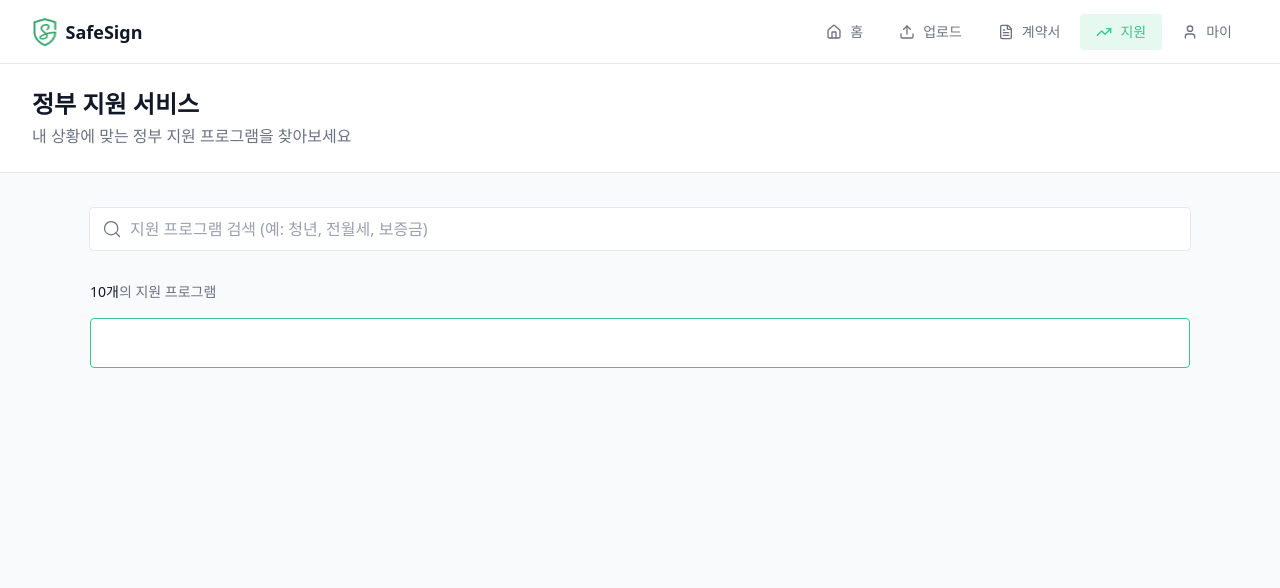
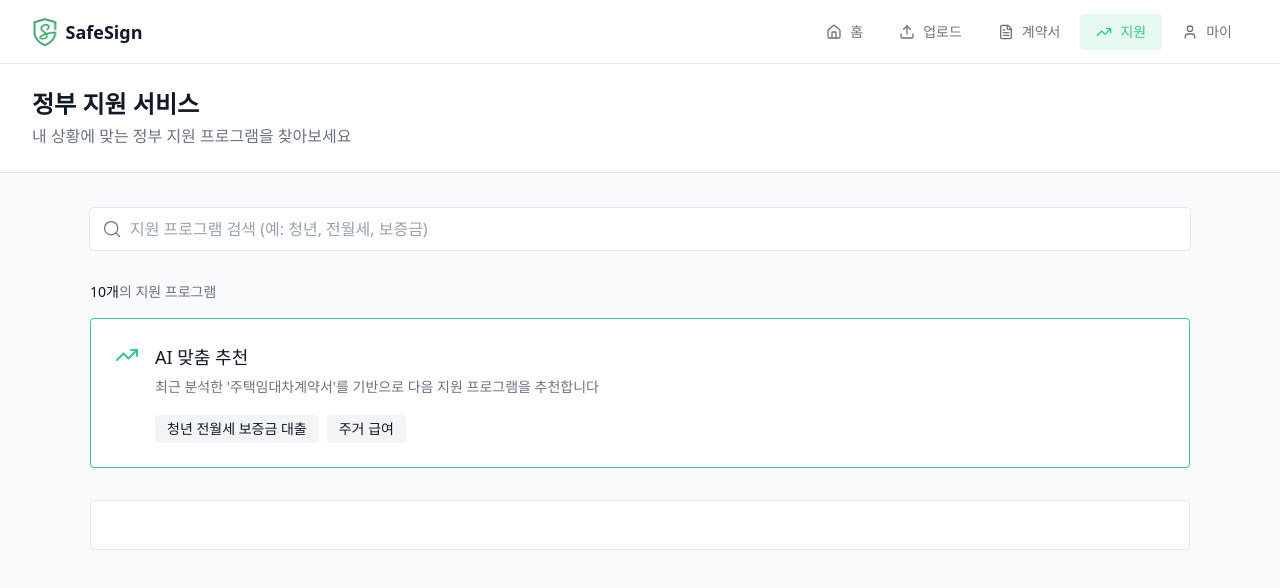
Before and after one commit to SafeSignProject/safeSign-frontend, a React (Vite) app: page /support in a window 1280 px wide. Shown: the top 588 px of the page. Built offline with nearby package versions, Linux system fonts and the light colour scheme; a web font is replaced by a local one.

Commit message:
feat: AI 맞춤 추천 UI 구현

```diff
--- a/src/components/support/SupportList.tsx
+++ b/src/components/support/SupportList.tsx
@@ -1,12 +1,7 @@
 const SupportList = () => {
   return (
     <>
-      <div className='space-y-4'>
-        <p className='text-dark-gray text-sm'>
-          <span className='text-dark font-medium'>10개</span>의 지원 프로그램
-        </p>
-        <section className='border-primary rounded-sm border bg-white p-6'></section>
-      </div>
+      <section className='border-light-gray rounded-sm border bg-white p-6'></section>
     </>
   );
 };
--- /dev/null
+++ b/src/components/support/SupportSuggestion.tsx
@@ -0,0 +1,30 @@
+import { TrendingUp } from 'lucide-react';
+import { Badge } from '../common';
+
+const SupportSuggestion = () => {
+  return (
+    <div className='space-y-4'>
+      <p className='text-dark-gray text-sm'>
+        <span className='text-dark font-medium'>10개</span>의 지원 프로그램
+      </p>
+      <section className='border-primary flex gap-4 rounded-sm border bg-white p-6'>
+        <TrendingUp size={24} className='text-primary' />
+        <div className='flex flex-col gap-1.5'>
+          <h5 className='text-dark text-lg leading-7 font-medium'>AI 맞춤 추천</h5>
+          <p className='text-dark-gray text-sm'>
+            최근 분석한 '주택임대차계약서'를 기반으로 다음 지원 프로그램을 추천합니다
+          </p>
+          <div className='mt-3 flex items-center gap-2'>
+            <Badge
+              label='청년 전월세 보증금 대출'
+              className='text-dark bg-[#F3F4F6] px-3 text-sm'
+            />
+            <Badge label='주거 급여' className='text-dark bg-[#F3F4F6] px-3 text-sm' />
+          </div>
+        </div>
+      </section>
+    </div>
+  );
+};
+
+export default SupportSuggestion;
--- /dev/null
+++ b/src/components/support/index.ts
@@ -0,0 +1,2 @@
+export { default as SupportList } from '@/components/support/SupportList';
+export { default as SupportSuggestion } from '@/components/support/SupportSuggestion';
--- /dev/null
+++ b/src/mocks/supportItem.tsx
@@ -0,0 +1,6 @@
+export const SUPPORT_ITEMS = [
+  {
+    title: '청년 전월세 보증금 대출',
+    source: '주택도시기금',
+  },
+];
--- a/src/pages/SupportPage.tsx
+++ b/src/pages/SupportPage.tsx
@@ -1,6 +1,6 @@
 import { Input } from '@/components/common';
 import CommonHeader from '@/components/header/CommonHeader';
-import SupportList from '@/components/support/SupportList';
+import { SupportSuggestion, SupportList } from '@/components/support';
 
 const SupportPage = () => {
   return (
@@ -11,6 +11,7 @@ const SupportPage = () => {
       />
       <div className='mt-52 w-275 space-y-8 max-sm:px-8'>
         <Input isSearch={true} placeholder='지원 프로그램 검색 (예: 청년, 전월세, 보증금)' />
+        <SupportSuggestion />
         <SupportList />
       </div>
     </main>
```
